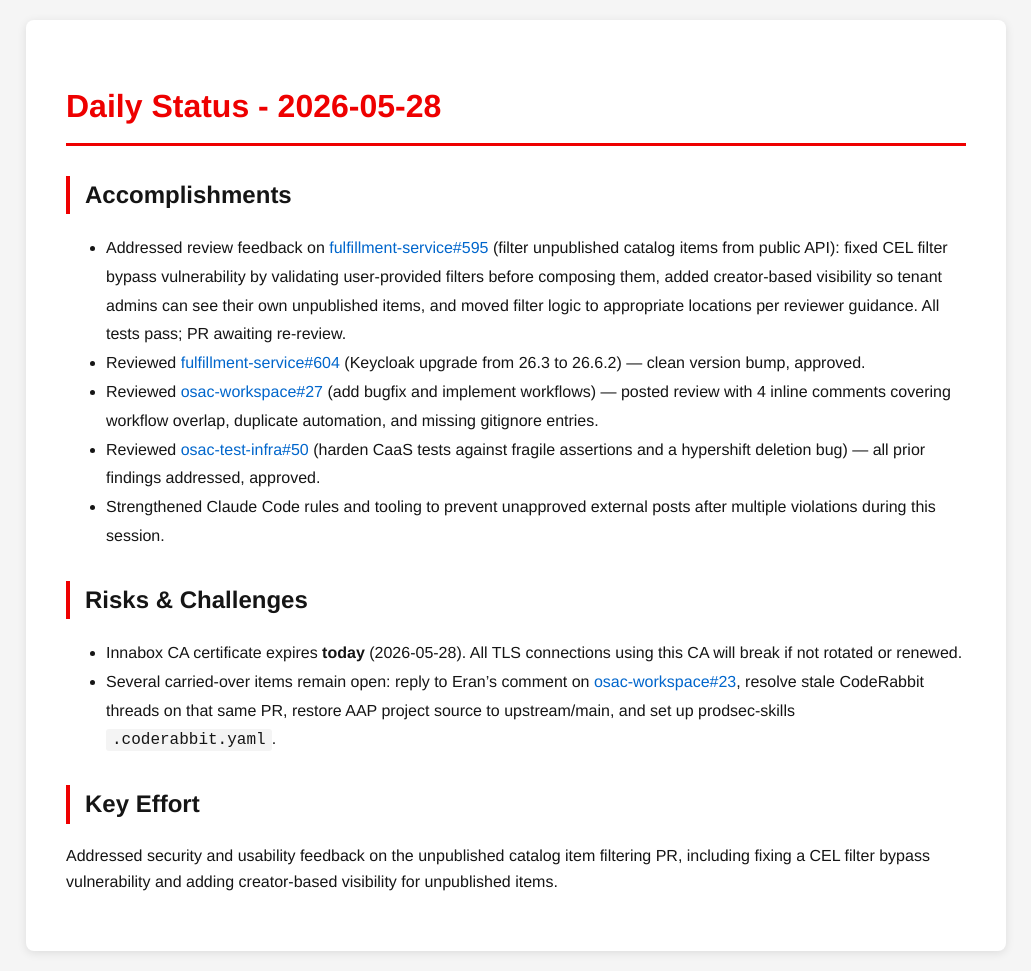
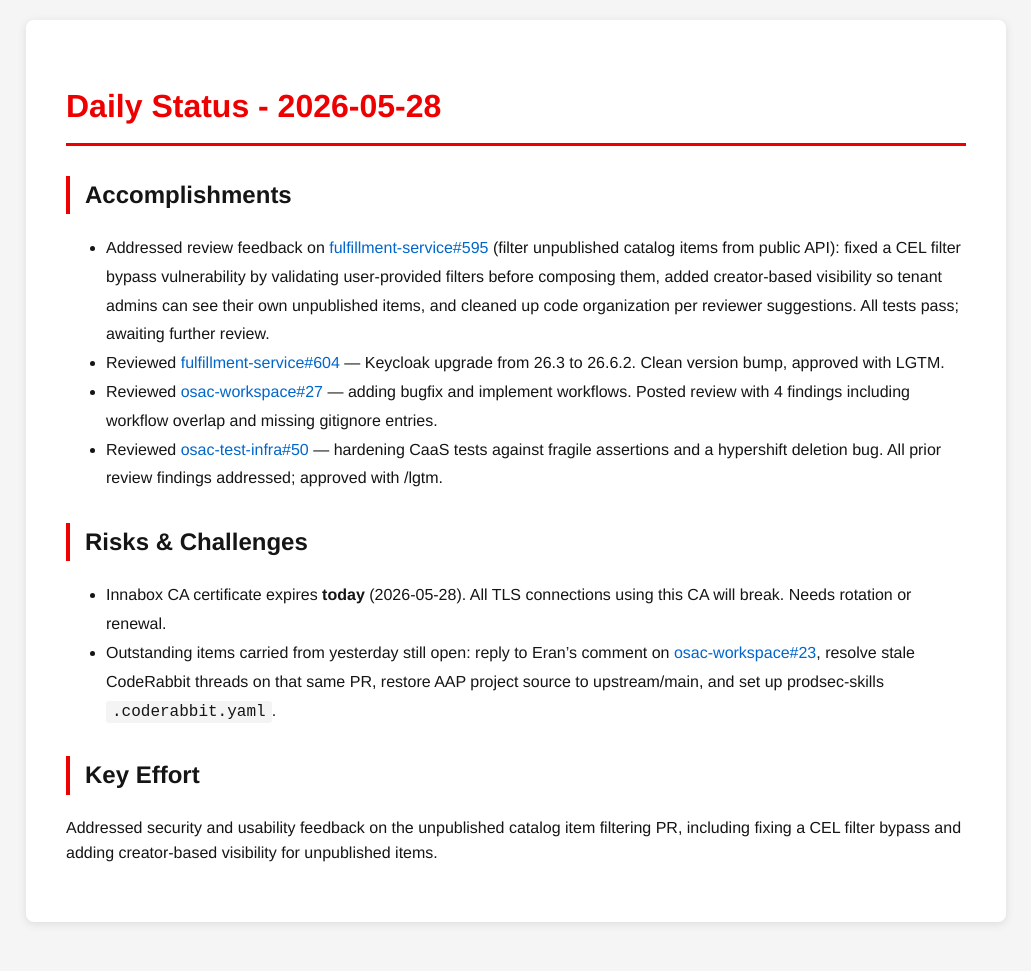
Before and after one commit to tzvatot/daily-status, a Jekyll site: the page built from 2026-05-28.md, in a window 1280 px wide. Shown: the whole page, without its empty margins (124-1155 px from the left). Built offline with Jekyll 4.4.1, drawn with Linux system fonts in a browser that asks for light colours; after the commit the page ends 942 px from its top, so only the background shows below that.

Commit message:
Daily status update - 2026-05-28

```diff
--- a/2026-05-28.md
+++ b/2026-05-28.md
@@ -7,15 +7,14 @@
 # Daily Status - 2026-05-28
 
 ## Accomplishments
-- Addressed review feedback on [fulfillment-service#595](https://github.com/osac-project/fulfillment-service/pull/595) (filter unpublished catalog items from public API): fixed CEL filter bypass vulnerability by validating user-provided filters before composing them, added creator-based visibility so tenant admins can see their own unpublished items, and moved filter logic to appropriate locations per reviewer guidance. All tests pass; PR awaiting re-review.
-- Reviewed [fulfillment-service#604](https://github.com/osac-project/fulfillment-service/pull/604) (Keycloak upgrade from 26.3 to 26.6.2) — clean version bump, approved.
-- Reviewed [osac-workspace#27](https://github.com/osac-project/osac-workspace/pull/27) (add bugfix and implement workflows) — posted review with 4 inline comments covering workflow overlap, duplicate automation, and missing gitignore entries.
-- Reviewed [osac-test-infra#50](https://github.com/osac-project/osac-test-infra/pull/50) (harden CaaS tests against fragile assertions and a hypershift deletion bug) — all prior findings addressed, approved.
-- Strengthened Claude Code rules and tooling to prevent unapproved external posts after multiple violations during this session.
+- Addressed review feedback on [fulfillment-service#595](https://github.com/osac-project/fulfillment-service/pull/595) (filter unpublished catalog items from public API): fixed a CEL filter bypass vulnerability by validating user-provided filters before composing them, added creator-based visibility so tenant admins can see their own unpublished items, and cleaned up code organization per reviewer suggestions. All tests pass; awaiting further review.
+- Reviewed [fulfillment-service#604](https://github.com/osac-project/fulfillment-service/pull/604) — Keycloak upgrade from 26.3 to 26.6.2. Clean version bump, approved with LGTM.
+- Reviewed [osac-workspace#27](https://github.com/osac-project/osac-workspace/pull/27) — adding bugfix and implement workflows. Posted review with 4 findings including workflow overlap and missing gitignore entries.
+- Reviewed [osac-test-infra#50](https://github.com/osac-project/osac-test-infra/pull/50) — hardening CaaS tests against fragile assertions and a hypershift deletion bug. All prior review findings addressed; approved with /lgtm.
 
 ## Risks & Challenges
-- Innabox CA certificate expires **today** (2026-05-28). All TLS connections using this CA will break if not rotated or renewed.
-- Several carried-over items remain open: reply to Eran's comment on [osac-workspace#23](https://github.com/osac-project/osac-workspace/pull/23), resolve stale CodeRabbit threads on that same PR, restore AAP project source to upstream/main, and set up prodsec-skills `.coderabbit.yaml`.
+- Innabox CA certificate expires **today** (2026-05-28). All TLS connections using this CA will break. Needs rotation or renewal.
+- Outstanding items carried from yesterday still open: reply to Eran's comment on [osac-workspace#23](https://github.com/osac-project/osac-workspace/pull/23), resolve stale CodeRabbit threads on that same PR, restore AAP project source to upstream/main, and set up prodsec-skills `.coderabbit.yaml`.
 
 ## Key Effort
-Addressed security and usability feedback on the unpublished catalog item filtering PR, including fixing a CEL filter bypass vulnerability and adding creator-based visibility for unpublished items.
+Addressed security and usability feedback on the unpublished catalog item filtering PR, including fixing a CEL filter bypass and adding creator-based visibility for unpublished items.
```
